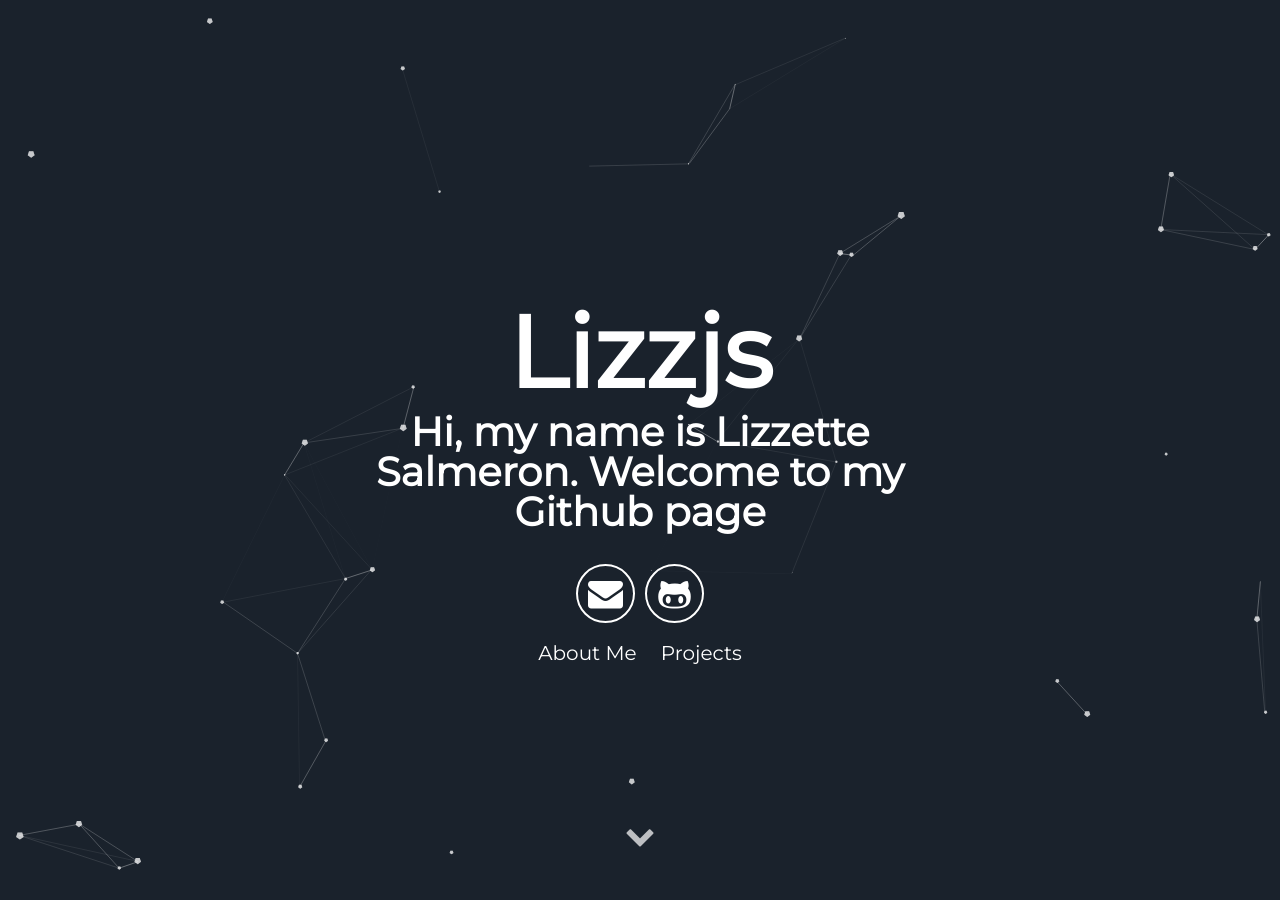
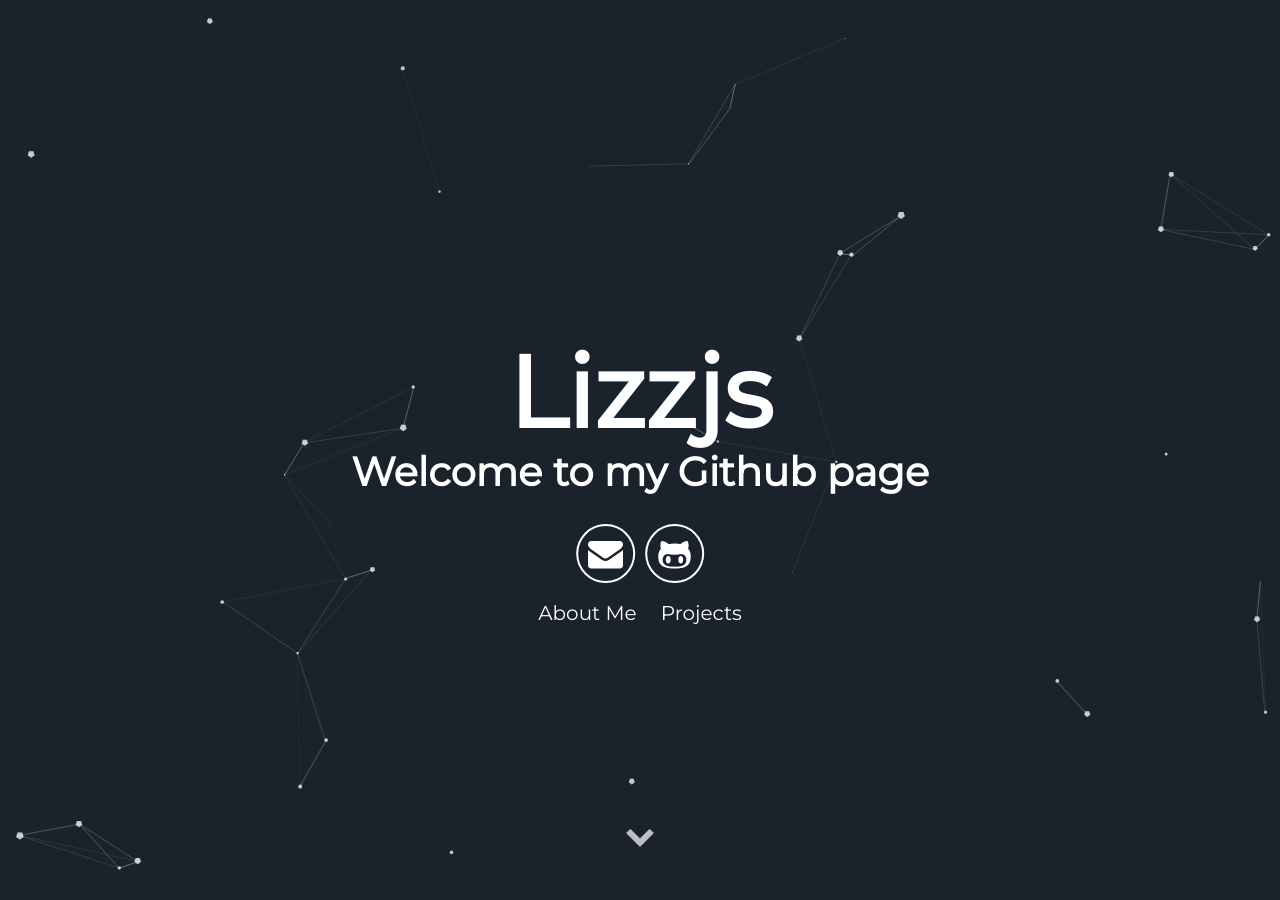
Before and after one commit to lizzjs/lizzjs.github.io, a Jekyll site: the page built from index.html, in a window 1280 px wide and 900 px high. Built offline with Jekyll 4.4.1, drawn with Linux system fonts in a browser that asks for light colours; part of the change alters nothing that is shown; some of the changed text lies outside the part shown.

Commit message:
Modified config file, made edits to projects

```diff
--- a/_config.yml
+++ b/_config.yml
@@ -7,7 +7,7 @@ baseurl: "" # the subpath of your site, e.g. /blog
 # User settings
 username: Lizzjs
 user_description: A github page displaying my recent work, internships, and journey as a PhD student at The City College of New York
-user_title: Hi, my name is Lizzette Salmeron. Welcome to my Github page
+user_title: Welcome to my Github page
 email: lizzettejsalmeron@gmail.com
 # twitter_username: lorem_ipsum
 github_username:  Lizzjs
--- a/_includes/projects.html
+++ b/_includes/projects.html
@@ -1,12 +1,12 @@
 <div class="user-details">
-  <h1> Featured Projects </h1>
+  <h1> Projects </h1>
 </div>
 <div class="user-projects">
   <div class="images-right">
     <img alt="mountains" src="{{ "/assets/img/mountains.jpg" | prepend: site.baseurl }}" />
   </div>
   <div class="contents">
-    <h3> Project Title </h3>
+    <h3> NREL FLORIS </h3>
     <ul>
       <li> Featured Skills</li>
     </ul>
```
